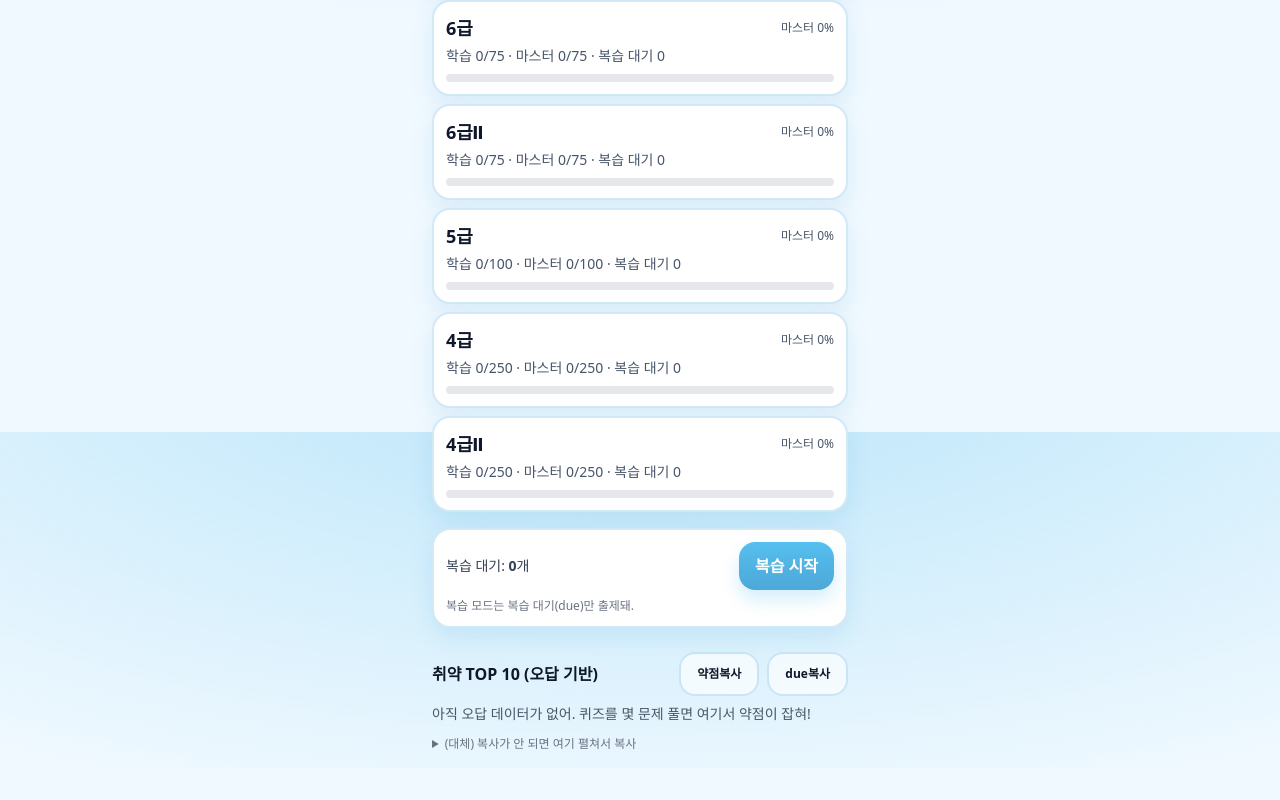
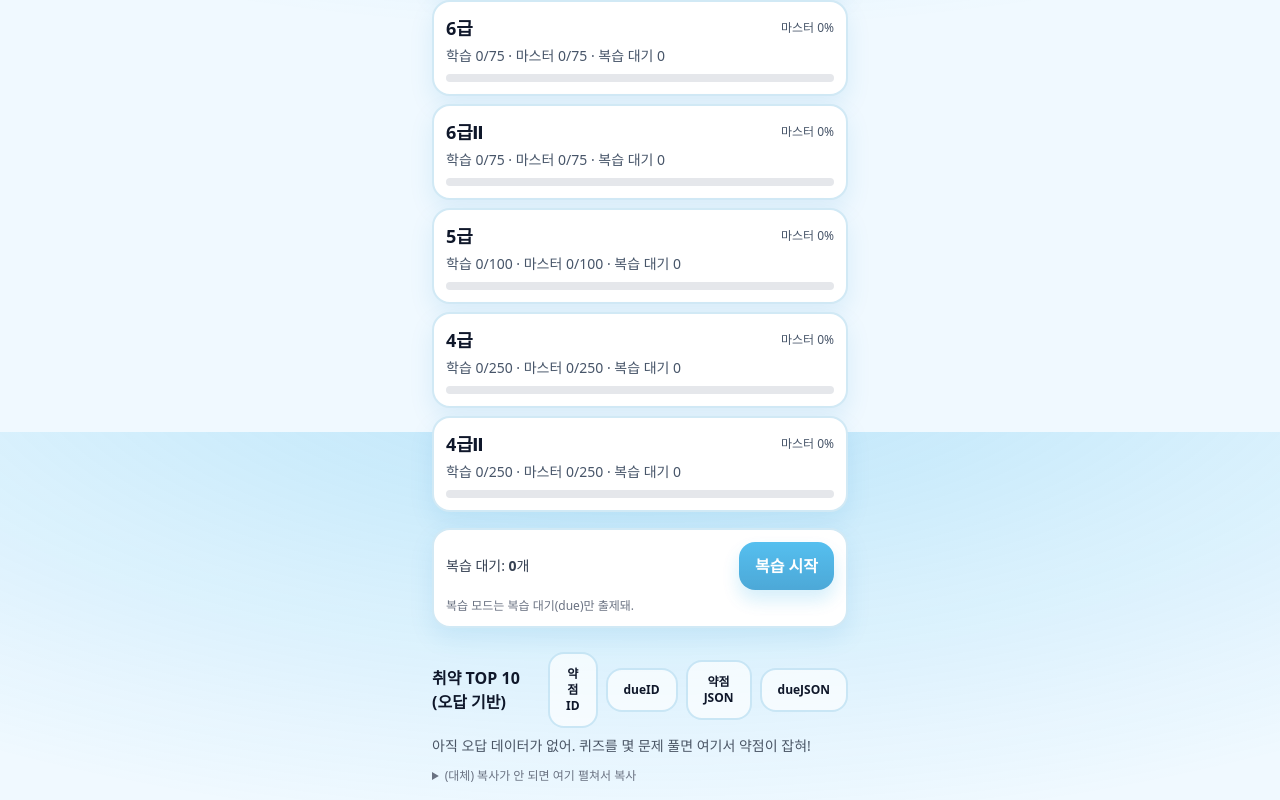
Before and after one commit to woairi/hanja-study, a Next.js app in the folder web/: page /progress in a window 1280 px wide. Shown: the part 368-1168 px from the top of the page. Before the commit the page ends 1136 px from the top, so only its background shows below. Built offline with nearby package versions, Linux system fonts and the light colour scheme.

Commit message:
Progress: add ID-only exports for weak/due

```diff
--- a/web/src/app/progress/page.tsx
+++ b/web/src/app/progress/page.tsx
@@ -46,6 +46,38 @@ export default function ProgressPage() {
       .filter((w) => w.due)
       .sort((a, b) => (a.nextReviewAt || 0) - (b.nextReviewAt || 0))
       .slice(0, 10);
+  }, [now]);
+
+  const weakIdsText = useMemo(() => {
+    const st = loadState();
+    const top = Object.entries(st.progress)
+      .map(([id, p]) => {
+        const answered = (p.wrong || 0) + (p.correct || 0) > 0;
+        const score = (p.wrong + 1) / (p.correct + 1);
+        return { id, answered, score, wrong: p.wrong, correct: p.correct, nextReviewAt: p.nextReviewAt };
+      })
+      .filter((w) => w.answered)
+      .sort((a, b) => {
+        if (b.score !== a.score) return b.score - a.score;
+        if (b.wrong !== a.wrong) return b.wrong - a.wrong;
+        return (a.nextReviewAt || 0) - (b.nextReviewAt || 0);
+      })
+      .slice(0, 50)
+      .map((w) => w.id);
+
+    return top.join('\n');
+  }, [now]);
+
+  const dueIdsText = useMemo(() => {
+    const st = loadState();
+    const top = Object.entries(st.progress)
+      .map(([id, p]) => ({ id, due: !p.mastered && p.nextReviewAt <= now, nextReviewAt: p.nextReviewAt }))
+      .filter((w) => w.due)
+      .sort((a, b) => (a.nextReviewAt || 0) - (b.nextReviewAt || 0))
+      .slice(0, 50)
+      .map((w) => w.id);
+
+    return top.join('\n');
   }, [now]);
 
   const weakExportJson = useMemo(() => {
@@ -216,54 +248,58 @@ export default function ProgressPage() {
             <button
               className="btn btn-ghost focus-ring px-3 py-2 text-xs"
               onClick={async () => {
-                const txt = weakExportJson;
+                const txt = weakIdsText;
                 try {
-                  if (navigator.clipboard?.writeText) {
-                    await navigator.clipboard.writeText(txt);
-                  } else {
-                    const ta = document.createElement('textarea');
-                    ta.value = txt;
-                    ta.setAttribute('readonly', '');
-                    ta.style.position = 'fixed';
-                    ta.style.left = '-9999px';
-                    document.body.appendChild(ta);
-                    ta.select();
-                    document.execCommand('copy');
-                    document.body.removeChild(ta);
-                  }
-                  setToast('약점(오답 기반) 목록을 복사했어! 채팅에 붙여넣어줘.');
+                  await navigator.clipboard.writeText(txt);
+                  setToast('약점ID(오답 기반) 50개를 복사했어!');
                 } catch {
                   setToast('복사 실패 😭 아래 목록을 길게 눌러서 복사해줘.');
                 }
               }}
             >
-              약점복사
+              약점ID
+            </button>
+            <button
+              className="btn btn-ghost focus-ring px-3 py-2 text-xs"
+              onClick={async () => {
+                const txt = dueIdsText;
+                try {
+                  await navigator.clipboard.writeText(txt);
+                  setToast('due ID 50개를 복사했어!');
+                } catch {
+                  setToast('복사 실패 😭 아래 목록을 길게 눌러서 복사해줘.');
+                }
+              }}
+            >
+              dueID
+            </button>
+            <button
+              className="btn btn-ghost focus-ring px-3 py-2 text-xs"
+              onClick={async () => {
+                const txt = weakExportJson;
+                try {
+                  await navigator.clipboard.writeText(txt);
+                  setToast('약점(JSON)을 복사했어!');
+                } catch {
+                  setToast('복사 실패 😭 아래 목록을 길게 눌러서 복사해줘.');
+                }
+              }}
+            >
+              약점JSON
             </button>
             <button
               className="btn btn-ghost focus-ring px-3 py-2 text-xs"
               onClick={async () => {
                 const txt = dueExportJson;
                 try {
-                  if (navigator.clipboard?.writeText) {
-                    await navigator.clipboard.writeText(txt);
-                  } else {
-                    const ta = document.createElement('textarea');
-                    ta.value = txt;
-                    ta.setAttribute('readonly', '');
-                    ta.style.position = 'fixed';
-                    ta.style.left = '-9999px';
-                    document.body.appendChild(ta);
-                    ta.select();
-                    document.execCommand('copy');
-                    document.body.removeChild(ta);
-                  }
-                  setToast('복습(due) 목록을 복사했어!');
+                  await navigator.clipboard.writeText(txt);
+                  setToast('due(JSON)을 복사했어!');
                 } catch {
                   setToast('복사 실패 😭 아래 목록을 길게 눌러서 복사해줘.');
                 }
               }}
             >
-              due복사
+              dueJSON
             </button>
           </div>
         </div>
```
Also changed, not shown: 1 other file (tests, documents, lock files or other folders).
